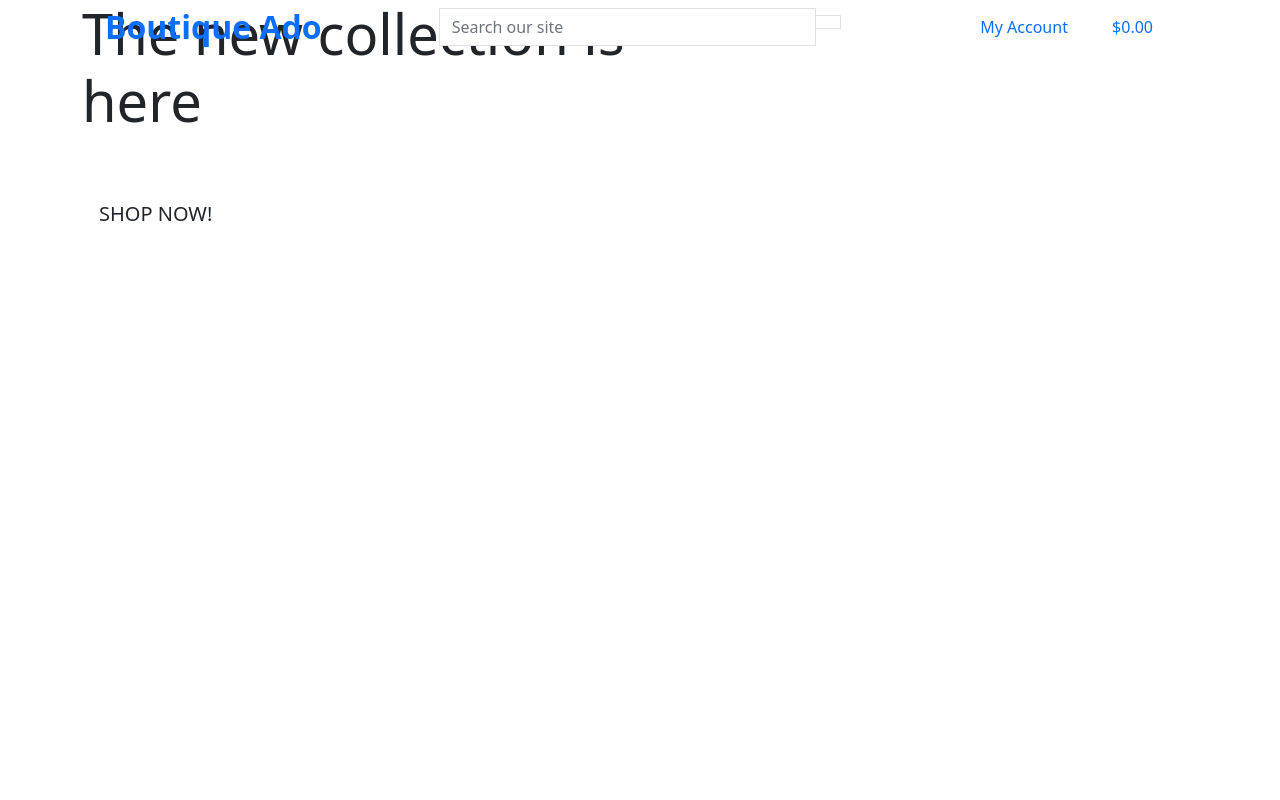
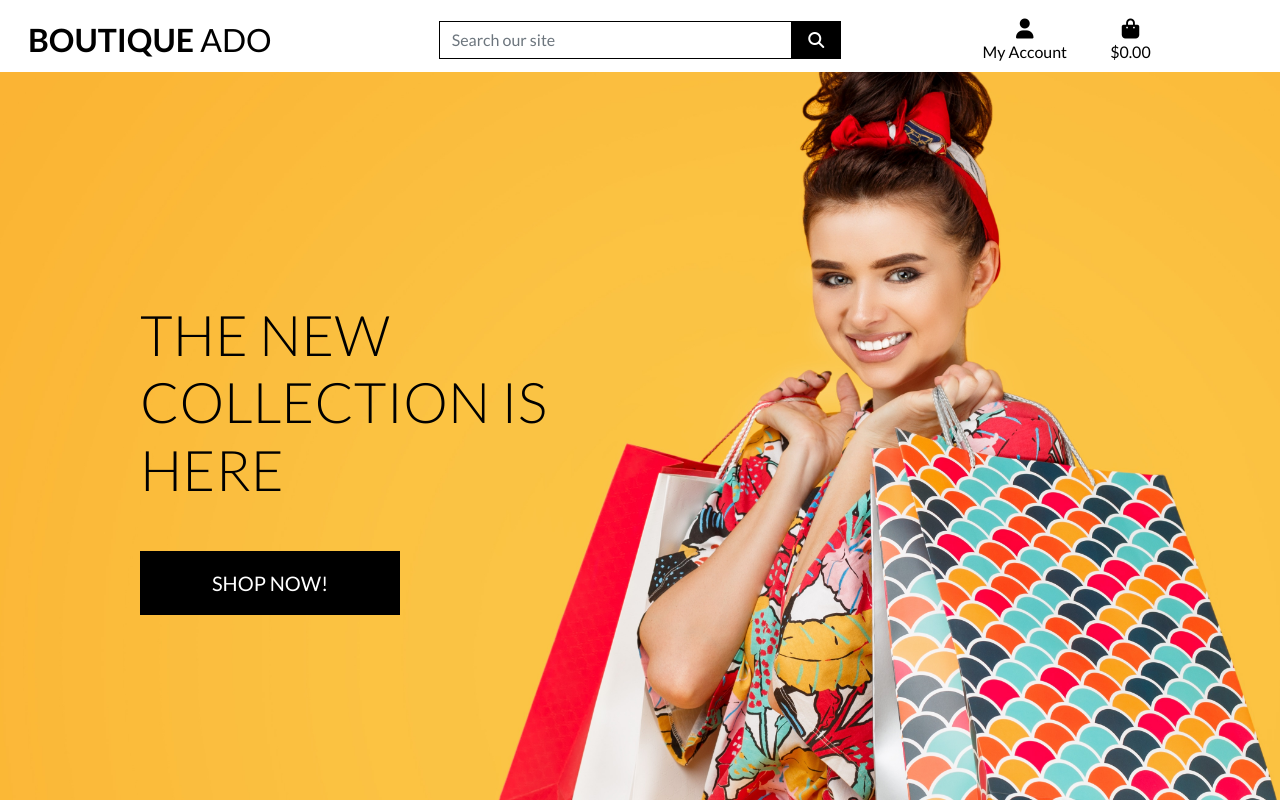
Before and after one commit to LiamGaff/boutique_ido_v1, a Django app: page / in a window 1280 px wide. Run offline with Django 3.2, Linux system fonts and the light colour scheme; some libraries are stand-ins or nearby versions.

Commit message:
Added backround image

```diff
--- a/boutique_ado/settings.py
+++ b/boutique_ado/settings.py
@@ -147,7 +147,10 @@ USE_TZ = True
 # https://docs.djangoproject.com/en/3.2/howto/static-files/
 
 STATIC_URL = '/static/'
+STATICFILES_DIRS = (os.path.join(BASE_DIR, 'static'),)
 
+MEDIA_URL = '/media/'
+MEDIA_ROOT = os.path.join(BASE_DIR, 'media')
 # Default primary key field type
 # https://docs.djangoproject.com/en/3.2/ref/settings/#default-auto-field
 
--- a/boutique_ado/urls.py
+++ b/boutique_ado/urls.py
@@ -15,9 +15,11 @@ Including another URLconf
 """
 from django.contrib import admin
 from django.urls import path, include
+from django.conf import settings
+from django.conf.urls.static import static
 
 urlpatterns = [
     path('admin/', admin.site.urls),
     path('accounts/', include('allauth.urls')),
     path('', include('home.urls')),
-]
+] + static(settings.MEDIA_URL, document_root=settings.MEDIA_ROOT)
--- /dev/null
+++ b/static/css/base.css
@@ -0,0 +1,82 @@
+html{
+    height: 100%;
+}
+
+body{
+    background: url("media/homepage_background_cropped.jpg") no-repeat center center fixed;
+    background-size: cover;
+    height: calc(100vh - 164px);
+    color: #555;
+    font-family: 'Lato';
+}
+
+/* From Bulma */
+
+.icon {
+    align-items: center;
+    display: inline-flex;
+    justify-content: center;
+    height: 1.5rem;
+    width: 1.5rem;
+}
+
+.logo-font {
+    text-transform: uppercase;
+}
+
+.main-logo-link {
+    width: fit-content;
+}
+
+.shop-now-button {
+    background: black;
+    color: white;
+    min-width: 260px;
+}
+
+.btn-black {
+    background: black;
+    color: white;
+}
+
+.shop-now-button:hover,
+.shop-now-button:active,
+.shop-now-button:focus,
+.btn-black:hover,
+.btn-black:active,
+.btn-black:focus {
+    background: #222;
+    color: white;
+}
+
+.text-black {
+    color: #000 !important;
+}
+
+.border-black {
+    border: 1px solid black !important;
+}
+
+/* -------------------------------- Media Queries */
+
+/* Slightly larger container on xl screens */
+@media (min-width: 1200px) {
+  .container {
+    max-width: 80%;
+  }
+}
+
+/* fixed top navbar only on medium and up */
+@media (min-width: 992px) {
+    .fixed-top-desktop-only {
+        position: fixed;
+        top: 0;
+        right: 0;
+        left: 0;
+        z-index: 1030;
+    }
+
+    .header-container {
+        padding-top: 164px;
+    }
+}
--- a/templates/base.html
+++ b/templates/base.html
@@ -13,6 +13,10 @@
 
     {% block corecss %}
         <link href="https://cdn.jsdelivr.net/npm/bootstrap@5.0.2/dist/css/bootstrap.min.css" rel="stylesheet" integrity="sha384-EVSTQN3/azprG1Anm3QDgpJLIm9Nao0Yz1ztcQTwFspd3yD65VohhpuuCOmLASjC" crossorigin="anonymous">
+        <link rel="preconnect" href="https://fonts.googleapis.com">
+        <link rel="preconnect" href="https://fonts.gstatic.com" crossorigin>
+        <link href="https://fonts.googleapis.com/css2?family=Lato:ital,wght@0,300;0,400;0,700;1,300;1,400&display=swap" rel="stylesheet">
+        <link rel="stylesheet" href="{% static 'css/base.css' %}" type="text/css">
         {% endblock %}
 
     {% block extra_css %}
@@ -22,6 +26,7 @@
         <script src="https://cdn.jsdelivr.net/npm/bootstrap@5.0.2/dist/js/bootstrap.bundle.min.js" integrity="sha384-MrcW6ZMFYlzcLA8Nl+NtUVF0sA7MsXsP1UyJoMp4YLEuNSfAP+JcXn/tWtIaxVXM" crossorigin="anonymous"></script>
         <script src="https://cdn.jsdelivr.net/npm/@popperjs/core@2.9.2/dist/umd/popper.min.js" integrity="sha384-IQsoLXl5PILFhosVNubq5LC7Qb9DXgDA9i+tQ8Zj3iwWAwPtgFTxbJ8NT4GN1R8p" crossorigin="anonymous"></script>
         <script src="https://cdn.jsdelivr.net/npm/bootstrap@5.0.2/dist/js/bootstrap.min.js" integrity="sha384-cVKIPhGWiC2Al4u+LWgxfKTRIcfu0JTxR+EQDz/bgldoEyl4H0zUF0QKbrJ0EcQF" crossorigin="anonymous"></script>
+        <script src="https://kit.fontawesome.com/3e0cc1188a.js" crossorigin="anonymous"></script>
         {% endblock %}
 
     {% block extra_js %}
@@ -31,12 +36,10 @@
   </head>
   <body>
     <header class="container-fluid fixed-top">
-     <div class="row">
+      <div id="topnav" class="row bg-white pt-lg-2 d-none d-lg-flex">
           <div class="col-12 col-lg-4 my-auto py-1 py-lg-0 text-center text-lg-left">
-         <a href="{% url home %}" class="nav-link main-logo-link">
-           <h2 class="logo-font text-black my-0">
-             <strong>Boutique Ado</strong>
-           </h2>
+              <a href="{% url 'home' %}" class="nav-link main-logo-link">
+                  <h2 class="logo-font text-black my-0"><strong>Boutique</strong> Ado</h2>
               </a>
           </div>
           <div class="col-12 col-lg-4 my-auto py-1 py-lg-0">
```
Also changed, not shown: home/urls.py (line endings or trailing spaces), home/views.py (line endings or trailing spaces), media/homepage_background_cropped.jpg (added). Lines whose indentation alone changed are shown as unchanged.
